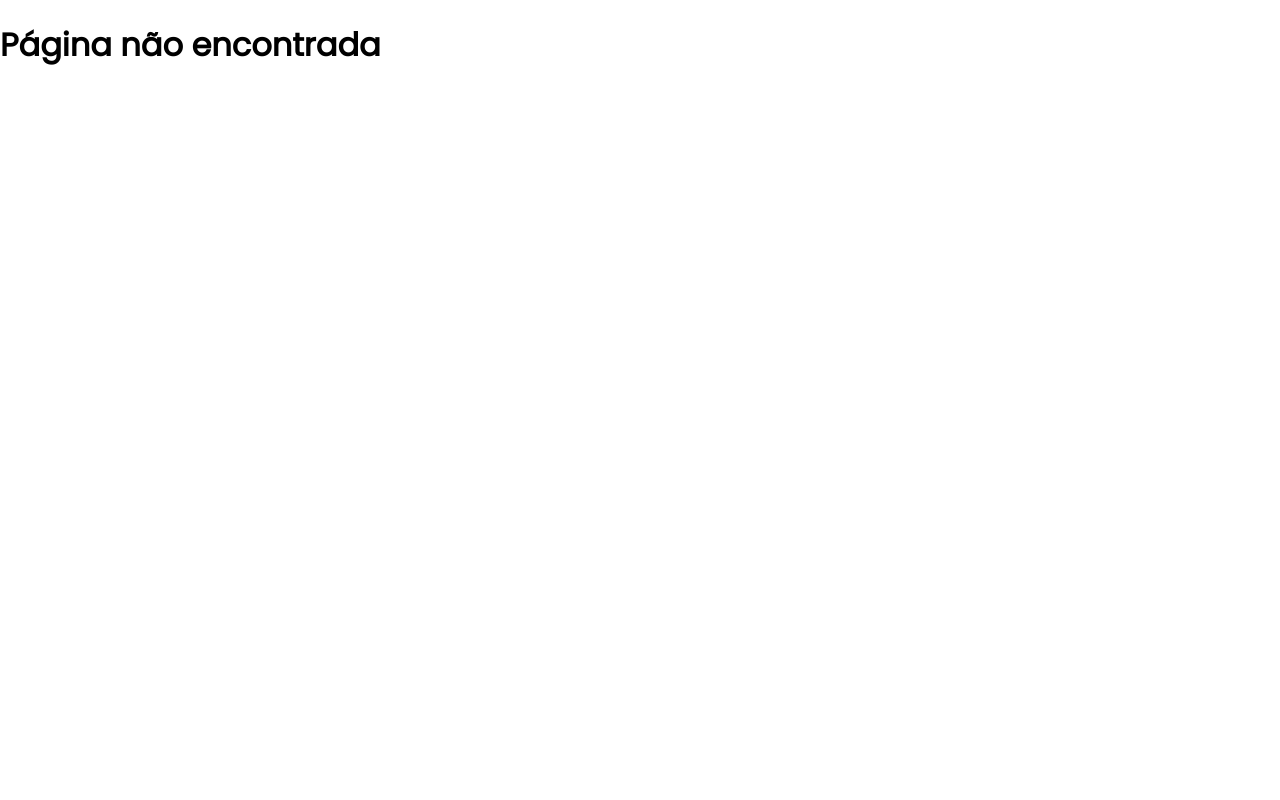
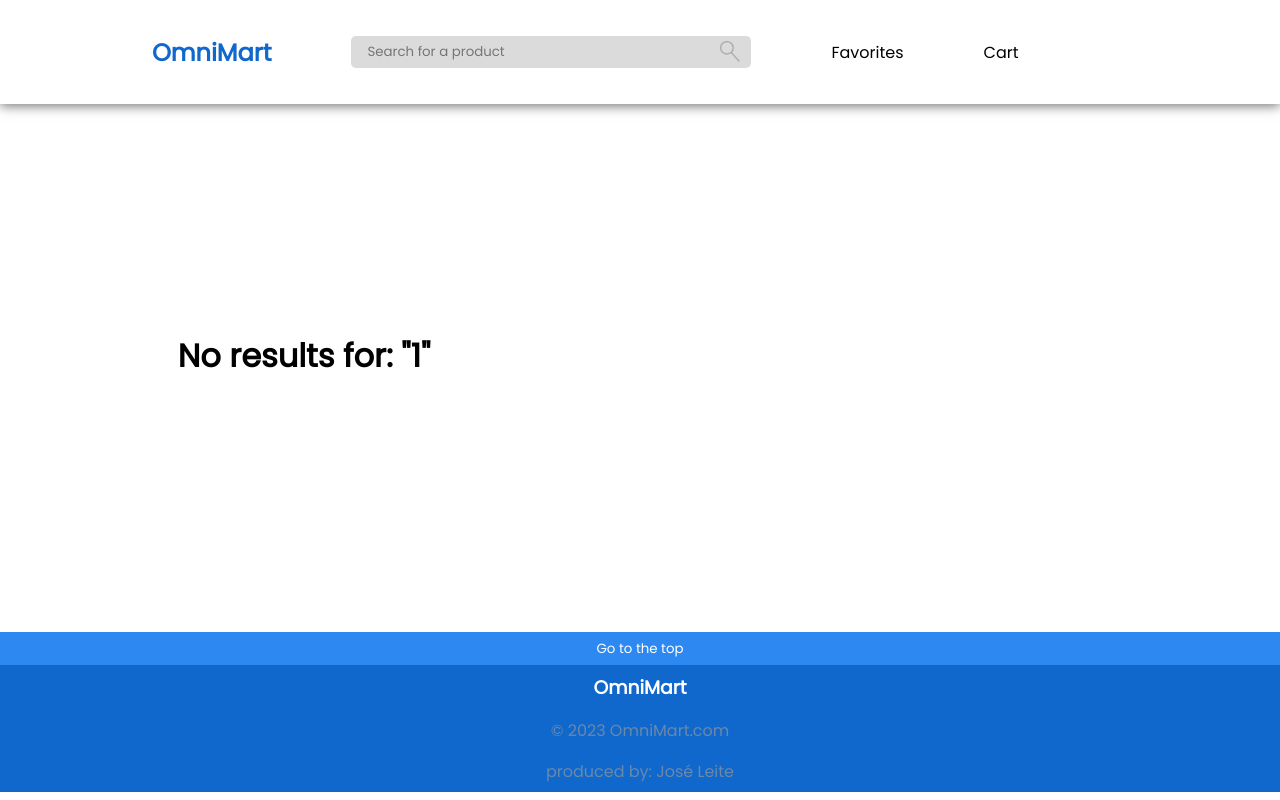
Before and after one commit to JFLeiteee/shoplist, a React (Vite) app: page /search/1 in a window 1280 px wide. Built offline with nearby package versions, Linux system fonts and the light colour scheme.

Commit message:
search page created

```diff
--- a/src/components/Searchbar.jsx
+++ b/src/components/Searchbar.jsx
@@ -1,6 +1,7 @@
-import { useOutletContext, Link } from "react-router-dom"
-import { useState, useContext } from "react"
+import { Link } from "react-router-dom"
+import { useContext } from "react"
 import { VariableContext } from "../context/variableContext"
+import { useNavigate } from "react-router-dom";
 
 export default function searchbar() {
 
@@ -10,15 +11,26 @@ export default function searchbar() {
         setSearch(event.target.value)
     }
 
+    const navigate = useNavigate();
+
+    function handleSearch(){
+        event.preventDefault();
+        if(search != ""){
+            navigate(`/search/${search}`)
+        }
+    }
+
     return(
         <div className="searchbar">
             <Link to="/" className="searchbar-navigate"><h2 className="sb-home">OmniMart</h2></Link>
+            <form onSubmit={() => handleSearch()}>
                 <input
                     type="text"
                     placeholder="Search for a product"
                     className="searchbar-search"
                     onChange={handleChange}
                 />
+            </form>
             <Link to="favorites" className="searchbar-navigate">Favorites</Link>
             <Link to="cart" className="searchbar-navigate" style={{position: "relative"}}>
                 Cart
--- a/src/index.css
+++ b/src/index.css
@@ -68,7 +68,7 @@ body {
   outline: none;
   border: none;
   border-radius: 5px;
-  background: url(../public/img/search-icon.png) no-repeat center #eeeeee;
+  background: url(../public/img/search-icon.png) no-repeat center #dbdbdb;
   background-size: 5%;
   background-position: 97%;
 }
@@ -169,7 +169,7 @@ body {
   margin-bottom: .5rem;
 }
 
-.home-products, .filter-page {
+.home-products, .filter-page, .search-page {
   display: grid;
   grid-template-columns: 20rem 20rem 20rem;
   grid-template-rows: auto;
@@ -240,9 +240,9 @@ body {
   background-color: #1068cc;
 }
 
-/* .filter-page {
-  height: 100svh;
-} */
+.search-page {
+  min-height: 30rem;
+}
 
 .top-buttons {
   position: absolute;
--- a/src/main.jsx
+++ b/src/main.jsx
@@ -10,6 +10,7 @@ import Cart from './routes/cart.jsx'
 import Favorites from './routes/favorites.jsx'
 import Product from './routes/product.jsx'
 import Filter from './routes/filter.jsx'
+import Search from './routes/search.jsx'
 
 const router = createBrowserRouter([
   {
@@ -36,6 +37,10 @@ const router = createBrowserRouter([
       {
         path: "filter/:category",
         element: <Filter />
+      },
+      {
+        path: "search/:search",
+        element: <Search />
       }
     ]
   }
--- a/src/routes/home.jsx
+++ b/src/routes/home.jsx
@@ -25,7 +25,7 @@ export default function home() {
 
     return(
         <>
-            { searchFilter == "" ? <div className="banner"></div> : null}
+            <div className="banner"></div>
             <div className="filter-container">
                 {
                     uniqueArray.map((item) => (
@@ -40,8 +40,7 @@ export default function home() {
             </div>
             <div className="home-products">
                 {
-                    searchFilter == ""
-                    ? items.map(x => {
+                    items.map(x => {
 
                         priceConverted = x.price.toString();
                         priceConverted = priceConverted.replace(".", ",")
@@ -61,24 +60,6 @@ export default function home() {
                             </div>
                         </div>
                     )})
-
-                    : searchFilter.map((x) => {
-                        return (
-                            <div className="product-card" key={x.id}>
-                                <div onClick={() => navigate(`product/${x.id}`)} key={x.id} className="product">
-                                    <img src={x.photo} alt="imagem do produto" className="product-image"/>
-                                    <div className="about-product">
-                                        <h4 className="product-name">{x.name}</h4>
-                                        <div className="review">
-                                            { createStars(x.feedback) }
-                                            <p className="product-feedback">{x.feedback}</p>
-                                        </div>
-                                        <h3 className="product-price">R$ {x.price}</h3>
-                                    </div>
-                                </div>
-                            </div>
-                        )
-                    })
                 }
             </div>
         </>
--- /dev/null
+++ b/src/routes/search.jsx
@@ -0,0 +1,48 @@
+import { useParams, useNavigate } from "react-router-dom"
+import { useContext, useEffect, useState } from "react";
+import { VariableContext } from "../context/variableContext";
+
+
+export default function searchPage() {
+
+    const { searchFilter, createStars } = useContext(VariableContext)
+    const { search } = useParams();
+
+    const [applySearch, setApplySearch] = useState([])
+    const [otherSearch, setOtherSearch] = useState()
+
+
+    const navigate = useNavigate();
+
+    useEffect(() => {
+        setApplySearch(searchFilter)
+        setOtherSearch(search)
+    }, [search])
+
+    return (
+        <div className="search-page">
+            {
+                !applySearch.length == 0
+                ?
+                applySearch.map((product) => (
+                    <div className="product-card" key={product.id}>
+                        <div onClick={() => navigate(`/product/${product.id}`)} key={product.id} className="product">
+                            <img src={product.photo} alt="imagem do produto" className="product-image"/>
+                            <div className="about-product">
+                                <h4 className="product-name">{product.name}</h4>
+                                <div className="review">
+                                    { createStars(product.feedback) }
+                                    <p className="product-feedback">{product.feedback}</p>
+                                </div>
+                                <h3 className="product-price">R$ {product.price}</h3>
+                            </div>
+                        </div>
+                    </div>
+                ))
+
+                :
+                <h1>No results for: "{otherSearch}"</h1>
+            }
+        </div>
+    )
+}
```
Lines whose indentation alone changed are shown as unchanged.
